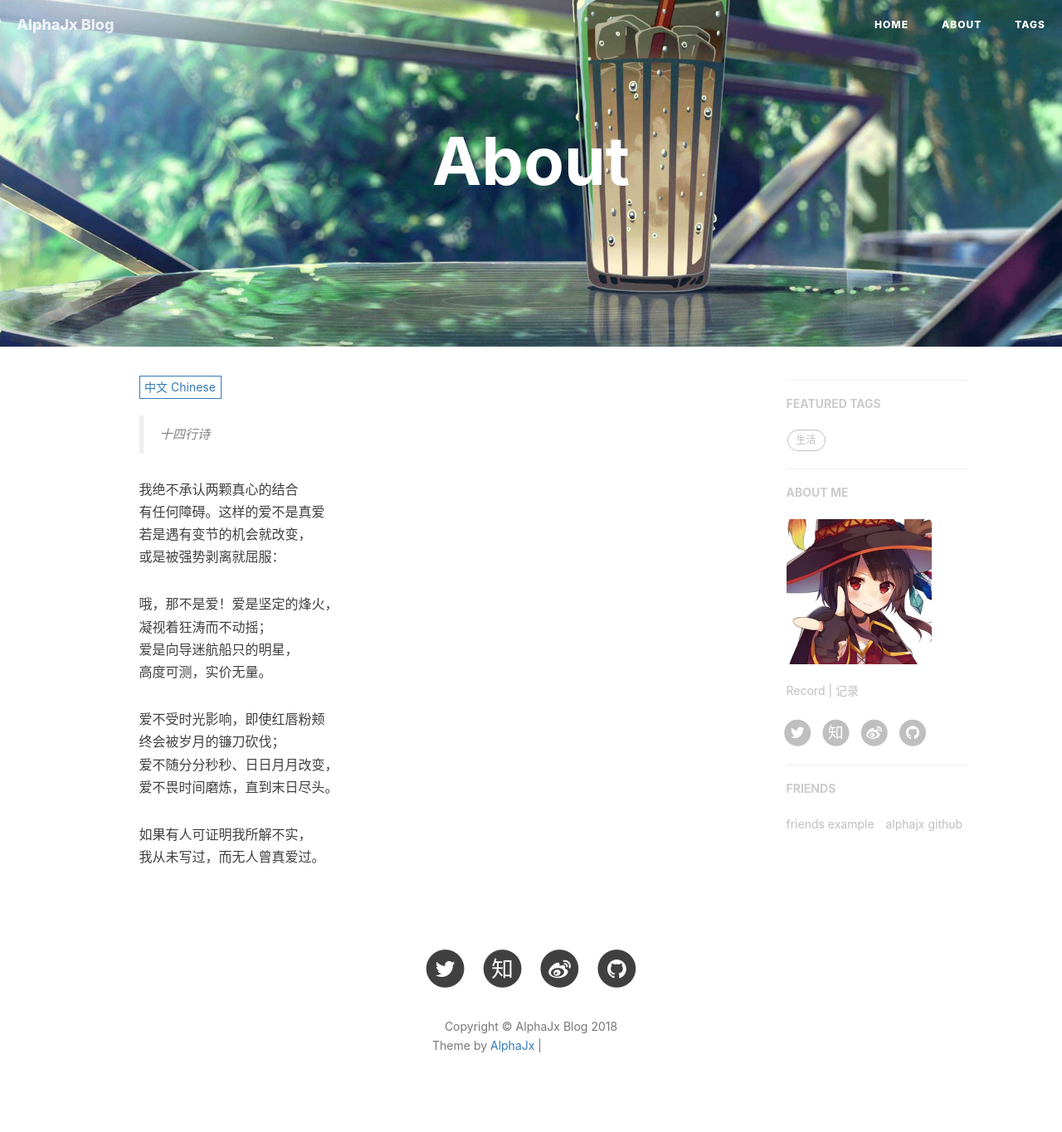
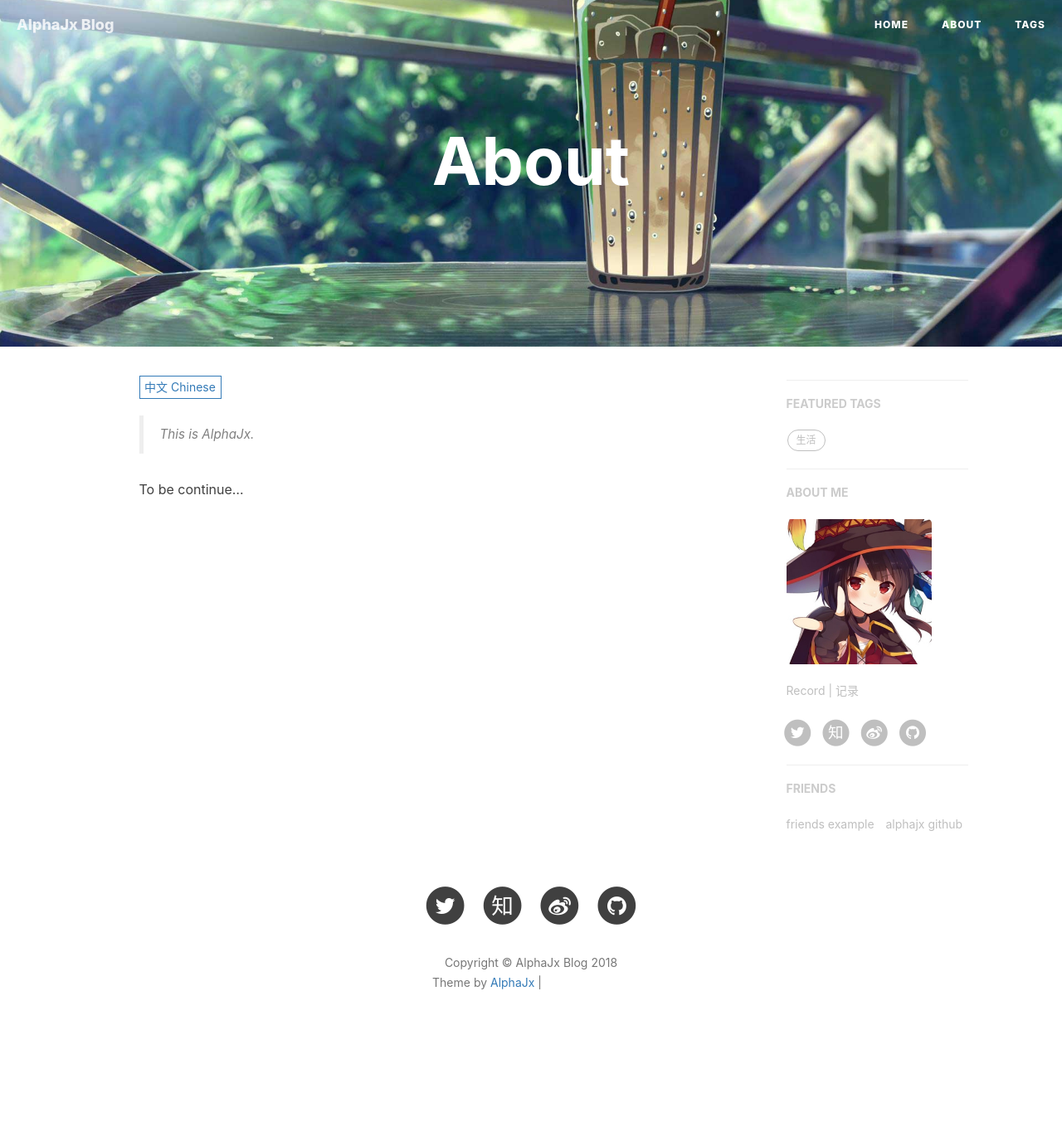
Before and after one commit to alphajx/alphajx.github.io, a Jekyll site: the page built from about.html, in a window 1280 px wide. Shown: the whole page at 83% size. Built offline with Jekyll 4.4.1, drawn with Linux system fonts in a browser that asks for light colours; nearby versions of some CDN libraries; comment, search, counter and statistics services are not loaded; after the commit the page ends 1289 px from its top, so only the background shows below that; some of the changed lines change nothing that is shown; grey boxes are pictures that could not be loaded.

Commit message:
modify about: _includes/about/en.md zh.md

```diff
--- a/_includes/about/en.md
+++ b/_includes/about/en.md
@@ -1,19 +1,46 @@
->The Sonnets
+>Boulevard Of Broken Dreams
 
-Let me not to the marriage of true minds
-Admit impediments. Love is not love
-Which alters when it alteration finds,
-Or bends with the remover to remove:
+I walk a lonely road
+The only one that I have ever known
+Don't know where it goes
+But it's home to me and I walk alone
+I walk this empty street
+On the Boulevard of broken dreams
+Where the city sleeps
+And I'm the only one and I walk alone
+I walk alone, I walk alone
+I walk alone, I walk a.....
+My shadow's only one that walks beside me
+My shallow heart's the only thing that's beating
+Sometimes I wish someone out there will find me
+Till then I walk alone
 
-O, no! it is an ever-fix`ed mark,
-That looks on tempests and is never shaken;
-It is the star to every wand'ring bark,
-Whose worth's unknown, although his heighth be taken.
+Ah-ah
 
-Love's not Time's fool, though rosy lips and cheeks
-Within his bending sickle's compass come;
-Love alters not with his brief hours and weeks,
-But bears it out even to the edge of doom:
+I'm walking down the line
+That divides me somewhere in my mind
+On the border line of the edge
+And where I walk alone
+Read between the lines
+What's fucked up and everything's all right
+Check my vital signs to know I'm still alive
+And I walk alone
+I walk alone, I walk alone
+I walk alone, I walk a...
+My shadow's only one that walks beside me
+My shallow heart's the only thing that's beating
+Sometimes I wish someone out there will find me
+Till then I walk alone
 
-If this be error and upon me proved,
-I never writ, nor no man ever loved.
+Ah-ah
+I walk alone, I walk a
+
+I walk this empty street
+On the Boulevard of broken dreams
+Where the city sleeps
+And I'm the only one and I walk a
+
+My shadow's only one that walks beside me
+My shallow heart's the only thing that's beating
+Sometimes I wish someone out there will find me
+Till then I walk alone
--- a/_includes/about/zh.md
+++ b/_includes/about/zh.md
@@ -1,19 +1,3 @@
->十四行诗
+>This is AlphaJx.
 
-我绝不承认两颗真心的结合
-有任何障碍。这样的爱不是真爱
-若是遇有变节的机会就改变，
-或是被强势剥离就屈服：
-
-哦，那不是爱！爱是坚定的烽火，
-凝视着狂涛而不动摇；
-爱是向导迷航船只的明星，
-高度可测，实价无量。
-
-爱不受时光影响，即使红唇粉颊
-终会被岁月的镰刀砍伐；
-爱不随分分秒秒、日日月月改变，
-爱不畏时间磨炼，直到末日尽头。
-
-如果有人可证明我所解不实，
-我从未写过，而无人曾真爱过。
+To be continue...
```
